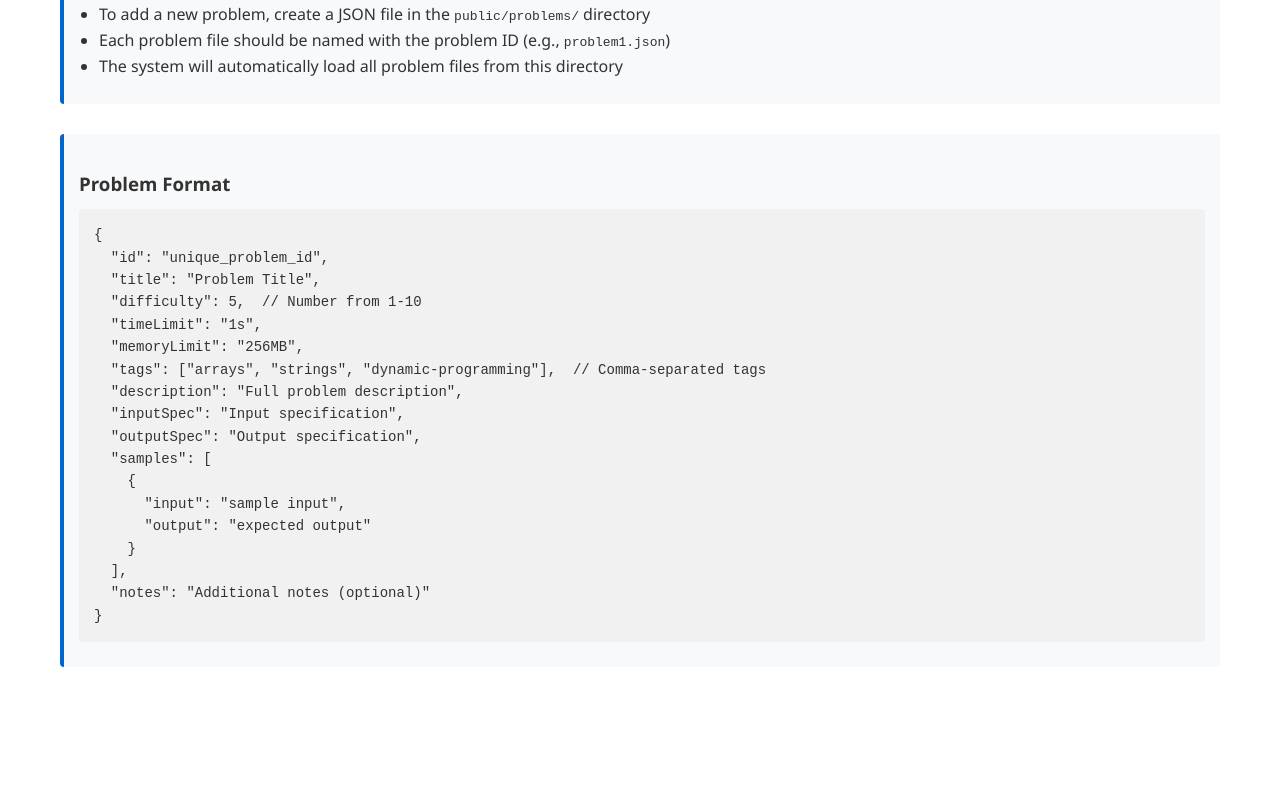
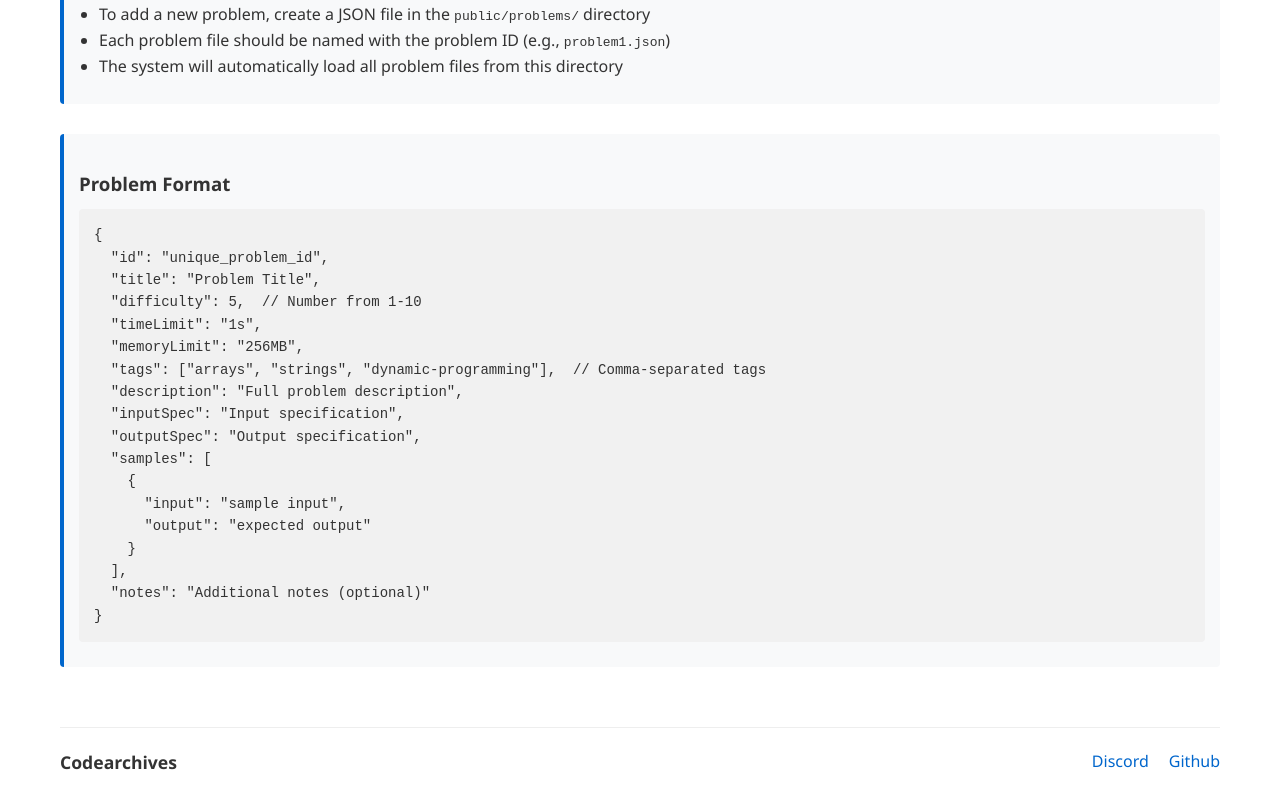
Before and after one commit to kashsuks/Codearchives, a React (Create React App) app: page / in a window 1280 px wide. Shown: the part 493-1289 px from the top of the page. Before the commit the page ends 1180 px from the top, so only its background shows below. Built offline with nearby package versions, Linux system fonts and the light colour scheme.

Commit message:
added the footer with github and discord link also with the name

```diff
--- a/src/App.js
+++ b/src/App.js
@@ -1,10 +1,9 @@
-import React from 'react';
-import { BrowserRouter as Router, Routes, Route, Link, Navigate } from 'react-router-dom';
-import './styles.css';
-import Home from './components/Home';
-import ProblemArchive from './components/ProblemArchive';
-import ProblemView from './components/ProblemView';
-import Contests from './components/Contests';
+import { BrowserRouter as Router, Routes, Route, Link, Navigate } from "react-router-dom"
+import "./styles.css"
+import Home from "./components/Home"
+import ProblemArchive from "./components/ProblemArchive"
+import ProblemView from "./components/ProblemView"
+import Contests from "./components/Contests"
 
 function App() {
   return (
@@ -36,9 +35,23 @@ function App() {
             <Route path="*" element={<Navigate to="/" replace />} />
           </Routes>
         </main>
+
+        <footer className="footer">
+          <div className="footer-content">
+            <div className="footer-name">Codearchives</div>
+            <div className="footer-links">
+              <a href="https://discord.gg/StmgUe24VN " target="_blank" rel="noopener noreferrer">
+                Discord
+              </a>
+              <a href="https://github.com/kashsuks/Codearchives" target="_blank" rel="noopener noreferrer">
+                Github
+              </a>
+            </div>
+          </div>
+        </footer>
       </div>
     </Router>
-  );
+  )
 }
 
-export default App;
+export default App
--- a/src/styles.css
+++ b/src/styles.css
@@ -5,7 +5,7 @@
 }
 
 body {
-    font-family: 'Segoe UI', Tahoma, Geneva, Verdana, sans-serif;
+  font-family: "Segoe UI", Tahoma, Geneva, Verdana, sans-serif;
   line-height: 1.6;
   color: #333;
 }
@@ -14,6 +14,9 @@
   max-width: 1200px;
   margin: 0 auto;
   padding: 0 20px;
+  min-height: 100vh;
+  display: flex;
+  flex-direction: column;
 }
 
 header {
@@ -49,6 +52,7 @@
 
 main {
   padding: 20px 0;
+  flex: 1;
 }
 
 h2 {
@@ -59,7 +63,8 @@
   margin: 20px 0 10px 0;
 }
 
-  .instructions, .problem-format {
+.instructions,
+.problem-format {
   margin-top: 30px;
   padding: 15px;
   background-color: #f8f9fa;
@@ -118,7 +123,9 @@
   gap: 20px;
 }
 
-  .loading, .error, .no-problems {
+.loading,
+.error,
+.no-problems {
   padding: 20px;
   text-align: center;
   background-color: #f8f9fa;
@@ -141,7 +148,7 @@
 
 .problem-card:hover {
   transform: translateY(-2px);
-    box-shadow: 0 4px 8px rgba(0,0,0,0.1);
+  box-shadow: 0 4px 8px rgba(0, 0, 0, 0.1);
 }
 
 .problem-card h3 {
@@ -216,11 +223,13 @@
   overflow: hidden;
 }
 
-  .sample-input, .sample-output {
+.sample-input,
+.sample-output {
   padding: 10px;
 }
 
-  .sample-input h4, .sample-output h4 {
+.sample-input h4,
+.sample-output h4 {
   margin-bottom: 5px;
 }
 
@@ -228,3 +237,47 @@
   border-bottom: 1px solid #ddd;
   background-color: #f9f9f9;
 }
+
+/* Footer styles */
+.footer {
+  margin-top: 40px;
+  padding: 20px 0;
+  border-top: 1px solid #eee;
+}
+
+.footer-content {
+  display: flex;
+  justify-content: space-between;
+  align-items: center;
+  flex-wrap: wrap;
+}
+
+.footer-name {
+  font-weight: bold;
+  font-size: 1.1rem;
+  color: #333;
+}
+
+.footer-links {
+  display: flex;
+  gap: 20px;
+}
+
+.footer-links a {
+  text-decoration: none;
+  color: #0066cc;
+  font-weight: 500;
+  transition: color 0.2s;
+}
+
+.footer-links a:hover {
+  color: #004999;
+  text-decoration: underline;
+}
+
+@media (max-width: 600px) {
+  .footer-content {
+    flex-direction: column;
+    gap: 15px;
+  }
+}
```
Lines whose indentation alone changed are shown as unchanged.
